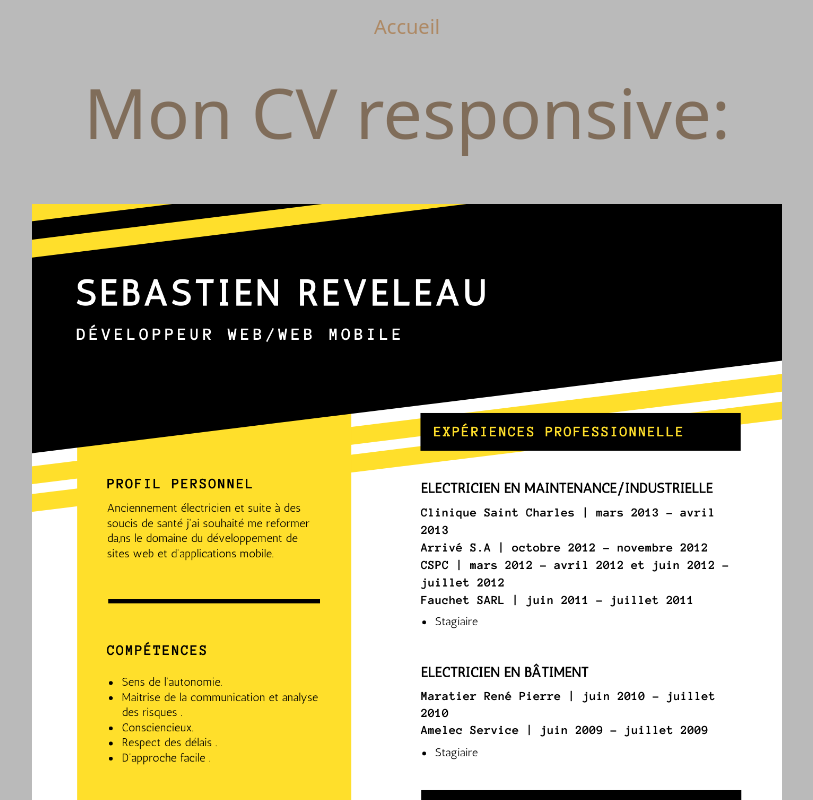
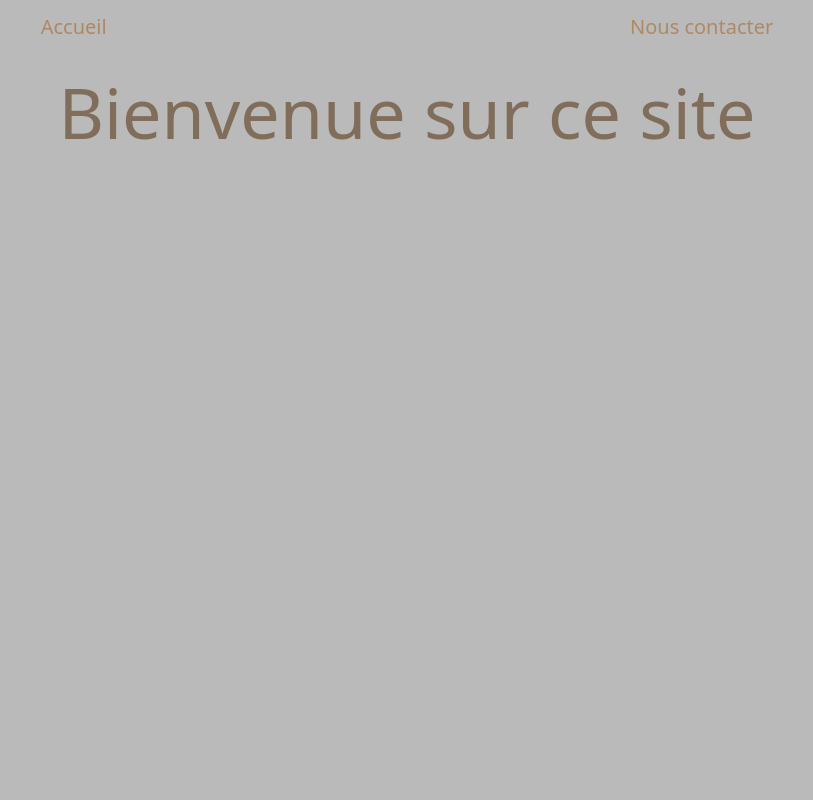
Before and after one commit to Shikadu51/My-template, a website: page index.html in a window 1280 px wide. Shown: the top 800 px of the page, without its empty margins (233-1046 px from the left). Drawn offline with Linux system fonts and the light colour scheme.

Commit message:
Revert "Update index.html"
This reverts commit 2f345b08caf02110b65bec384c35f37b71553436.

```diff
--- a/index.html
+++ b/index.html
@@ -3,19 +3,17 @@
   <head>
     <meta charset="UTF-8" />
     <meta name="viewport" content="width=device-width" />
-    <title>Bienvenue</title>
+    <title>Bienvenue sur ce site</title>
     <link href="css/bootstrap.min.css" rel="stylesheet">
     <link href="css/style.css" rel="stylesheet">
   </head>
   <header>
     <ul>
       <li><a href="index.html">Accueil</a></li>
+      <li><a href="contact.html">Nous contacter</a></li>
     </ul>
   </header>
   <body>
-    <h1>Mon CV responsive:</h1>
-    <div>
-    <img src="assets/CV Sebastien REVELEAU.png" width="750" >
-    </div>
+    <h1>Bienvenue sur ce site</h1>
   </body>
 </html>
```
